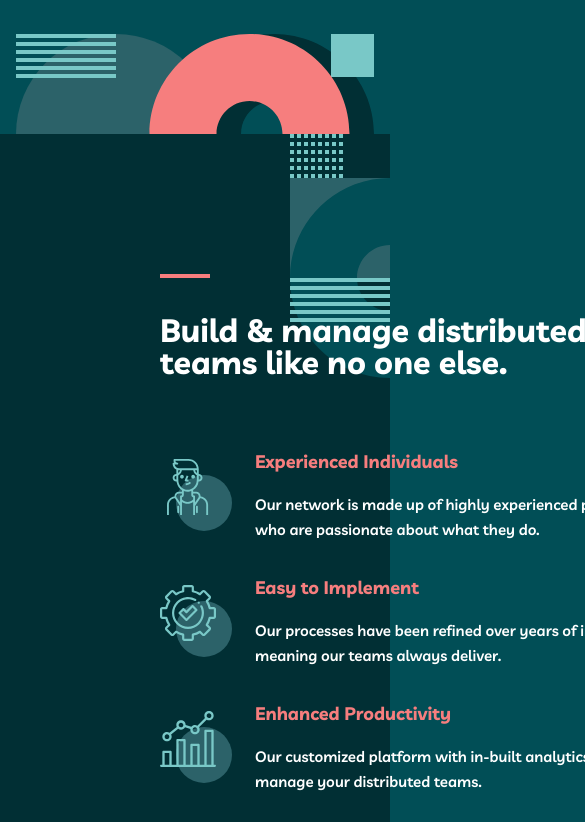
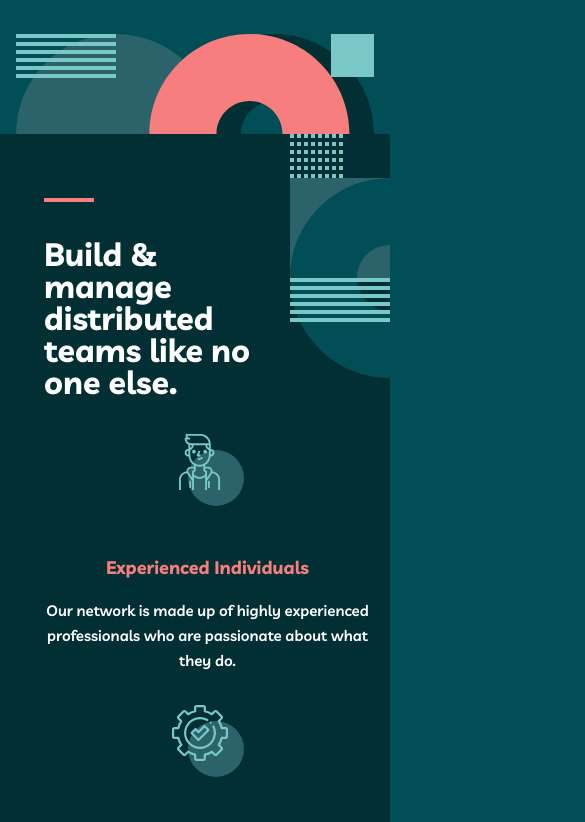
Before and after one commit to Abdulloh-Sultonmurodov/My-team, a plain HTML site: page index.html in a window 390 px wide. Shown: the part 580-1402 px from the top of the page, 585 px wide, since content can reach past the window. Drawn offline with Linux system fonts and the light colour scheme.

Commit message:
fix bugs

```diff
--- a/css/style.css
+++ b/css/style.css
@@ -257,6 +257,32 @@ body {
     }
     .build-line {
         margin-bottom: 32px;
+    }
+}
+@media (max-width:580px) {
+    .build-section {
+        padding: 64px 111px 0 24px;
+    }
+    .build-title {
+        width: 240px;
+        height: 196px;
+        font-weight: 700;
+        font-size: 32px;
+        line-height: 32px;
+    }
+    .build-list {
+        margin: 0 auto;
+        text-align: center;
+    }
+    .build-item {
+        width: 327px;
+        flex-direction: column;
+        gap: 48px;
+    }
+    .build-item img {
+        width: 72px;
+        height: 72px;
+        margin: 0 auto;
     }
 }
 .botton-section {
```
